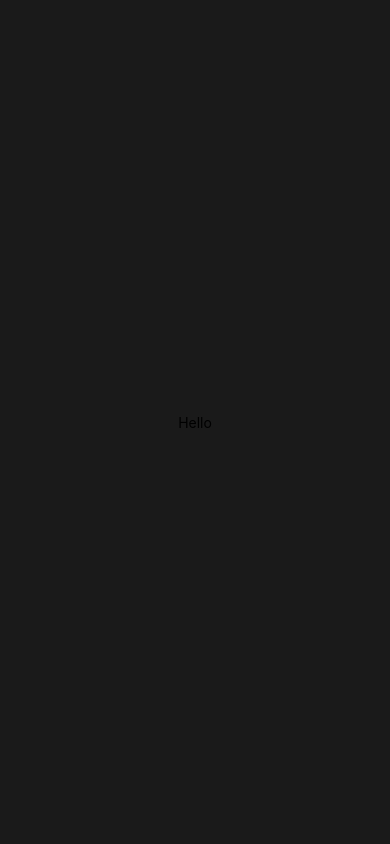
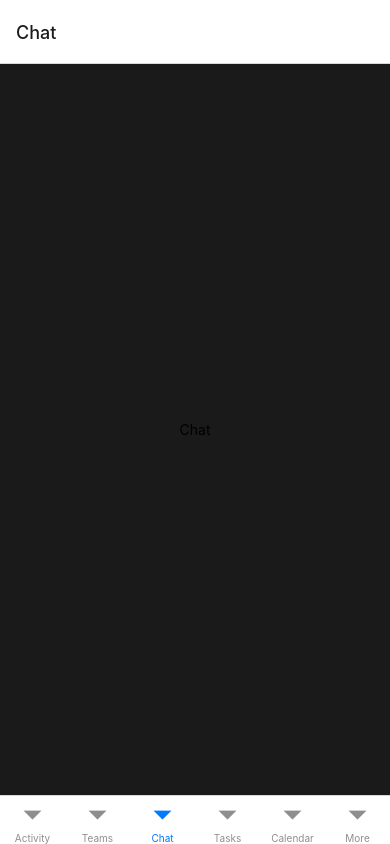
Before and after one commit to sagar-monga/react-native-pocs, a React Native app in the folder MultiNavigator/: screen / in a window 390 px wide. Built offline with nearby package versions, Linux system fonts and the light colour scheme.

Commit message:
Add tab navigation

```diff
--- a/MultiNavigator/babel.config.js
+++ b/MultiNavigator/babel.config.js
@@ -7,11 +7,17 @@ module.exports = {
         root: ['.'],
         extensions: ['.ios.js', '.android.js', '.js', '.ts', '.tsx', '.json'],
         alias: {
-          "@components": './src/components',
-          "@utils": './src/utils',
-          "@screens": './src/screens',
-          "@theme": './src/theme',
-          "@navigation": './src/navigation',
+          '@components': './src/components',
+          '@utils': './src/utils',
+          '@screens': './src/screens',
+          '@theme': './src/theme',
+          '@navigation': './src/navigation',
+          '@activity/*': './src/navigation/tabs/activity',
+          '@calendar/*': './src/navigation/tabs/calendar',
+          '@chat/*': './src/navigation/tabs/chat',
+          '@more/*': './src/navigation/tabs/more',
+          '@tasks/*': './src/navigation/tabs/tasks',
+          '@teams/*': './src/navigation/tabs/teams',
         },
       },
     ],
--- a/MultiNavigator/package.json
+++ b/MultiNavigator/package.json
@@ -10,6 +10,7 @@
     "test": "jest"
   },
   "dependencies": {
+    "@react-navigation/bottom-tabs": "^6.5.11",
     "@react-navigation/native": "^6.1.9",
     "react": "18.2.0",
     "react-native": "0.72.6",
--- a/MultiNavigator/src/navigation/AppEntry.tsx
+++ b/MultiNavigator/src/navigation/AppEntry.tsx
@@ -1,22 +1,26 @@
-import {StyleSheet, Text, View} from 'react-native';
+import {createBottomTabNavigator} from '@react-navigation/bottom-tabs';
 import React from 'react';
-import {Colors} from '@theme/colors';
+import {ScreenRouter} from '@navigation/Routes';
+import Activity from './tabs/activity';
+import Calendar from './tabs/calendar';
+import Chat from './tabs/chat';
+import More from './tabs/more';
+import Tasks from './tabs/tasks';
+import Teams from './tabs/teams';
+
+const Tab = createBottomTabNavigator();
 
 const AppEntry = () => {
   return (
-    <View style={styles.baseContainer}>
-      <Text>Hello</Text>
-    </View>
+    <Tab.Navigator initialRouteName={ScreenRouter.Chat}>
+      <Tab.Screen name={ScreenRouter.Activity} component={Activity} />
+      <Tab.Screen name={ScreenRouter.Teams} component={Teams} />
+      <Tab.Screen name={ScreenRouter.Chat} component={Chat} />
+      <Tab.Screen name={ScreenRouter.Tasks} component={Tasks} />
+      <Tab.Screen name={ScreenRouter.Calendar} component={Calendar} />
+      <Tab.Screen name={ScreenRouter.More} component={More} />
+    </Tab.Navigator>
   );
 };
 
 export default AppEntry;
-
-const styles = StyleSheet.create({
-  baseContainer: {
-    flex: 1,
-    justifyContent: 'center',
-    alignItems: 'center',
-    backgroundColor: Colors.darkGrey,
-  },
-});
--- /dev/null
+++ b/MultiNavigator/src/navigation/Routes.ts
@@ -0,0 +1,8 @@
+export enum ScreenRouter {
+  Activity = 'Activity',
+  Teams = 'Teams',
+  Chat = 'Chat',
+  Tasks = 'Tasks',
+  Calendar = 'Calendar',
+  More = 'More',
+}
--- a/MultiNavigator/tsconfig.json
+++ b/MultiNavigator/tsconfig.json
@@ -9,6 +9,12 @@
       "@screens/*": ["./src/screens/*"],
       "@theme/*": ["./src/theme/*"],
       "@navigation/*": ["./src/navigation/*"],
+      "@activity/*": ["./src/navigation/tabs/activity/*"],
+      "@calendar/*": ["./src/navigation/tabs/calendar/*"],
+      "@chat/*": ["./src/navigation/tabs/chat/*"],
+      "@more/*": ["./src/navigation/tabs/more/*"],
+      "@tasks/*": ["./src/navigation/tabs/tasks/*"],
+      "@teams/*": ["./src/navigation/tabs/teams/*"]
     }
   },
   "exclude": [
```
Also changed, not shown: 1 other file (tests, documents, lock files or other folders).
